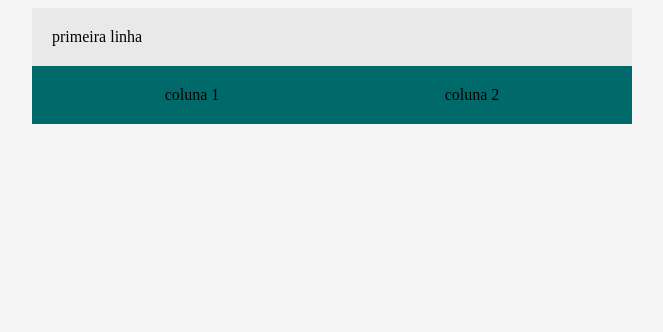
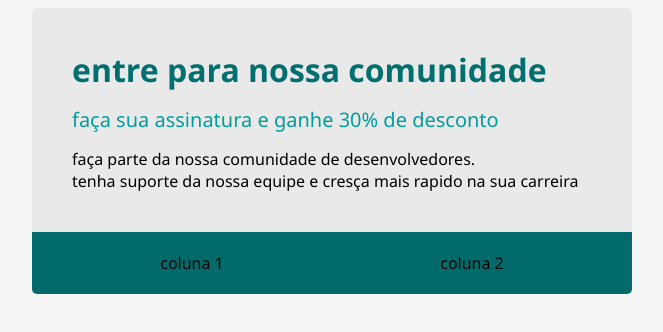
Before and after one commit to Cadu349/bootCamp-dev-modulo2, a plain HTML site: page index.html in a window 1280 px wide. Shown: the whole page, without its empty margins (308-971 px from the left). Drawn offline with Linux system fonts and the light colour scheme.

Commit message:
closes #3 - criando o cabeçalho

```diff
--- a/index.html
+++ b/index.html
@@ -7,15 +7,21 @@
 <style>
 body{
     background-color: #f5f5f5;
+    font-family: 'Segoe UI', Tahoma, Geneva, Verdana, sans-serif;
 }
 
 .container{
     background-color: #e9e9e9;
     margin: auto;
     width: 600px;
+
+    box-shadow: 1px, 3px, 8px, 1px rgba(0, 0, 0, 0);
+border-radius: 5px;
+overflow: hidden;
+
 }
 .header{
-padding: 20px;
+padding: 40px;
 
 }
 
@@ -26,8 +32,18 @@ padding: 20px;
     padding: 20px;
 }
 
-
-
+.header-title{
+    color: #006f6f;
+    font-size: 32px;
+    font-weight: 700;
+    margin-bottom: 15px;
+}
+.header-subtitle{
+color: #009e9e;
+font-size: 20px;
+font-weight: 500;
+margin-bottom: 15px;
+}
 
 
 </style>
@@ -37,16 +53,28 @@ padding: 20px;
 <body>
     <div class="container">
        <div class="header">
-                primeira linha
+            <div class="header-title">
+                  entre para nossa comunidade
+            </div>
+        <div class="header-subtitle">
+             faça sua assinatura e ganhe 30% de desconto
         </div>
-                <div class="flex-container">
+        <div>
+               faça parte da nossa comunidade de desenvolvedores. <br>
+               tenha suporte da nossa equipe e cresça mais rapido na sua carreira
+        </div>
+
+     </div>
+
+
+         <div class="flex-container">
                     <div>
                         coluna 1
                     </div>
                   <div>
                    coluna 2
                    </div>
-                </div>
+        </div>
 
 
     </div>
```
